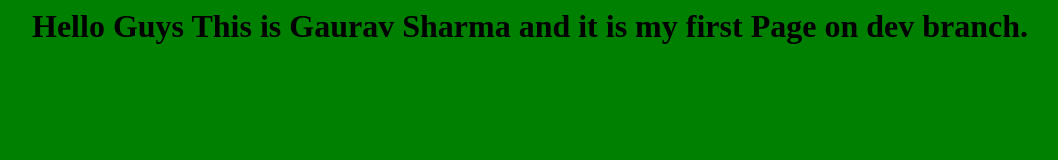
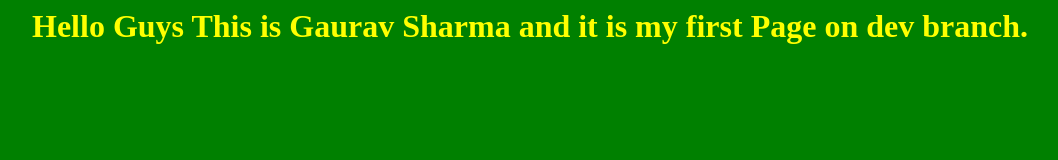
Before and after one commit to gauravsharmaa3/devops, a plain HTML site: page index.html in a window 1280 px wide. Shown: the whole page, without its empty margins (110-1168 px from the left). Drawn offline with Linux system fonts and the light colour scheme.

Commit message:
dev branch chnage

```diff
--- a/index.html
+++ b/index.html
@@ -5,7 +5,9 @@
 
 	<body bgcolor=Green>
 		<center>
+			<div style=color:yellow;>
 		<h1> Hello Guys This is Gaurav Sharma and it is my first Page on dev branch.</h1>
+			</div>
 		</center>
 	</body>
 </html>
```
